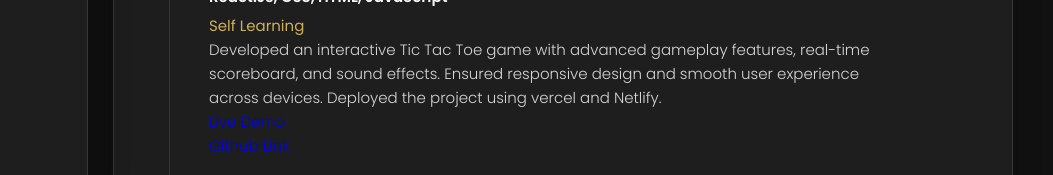
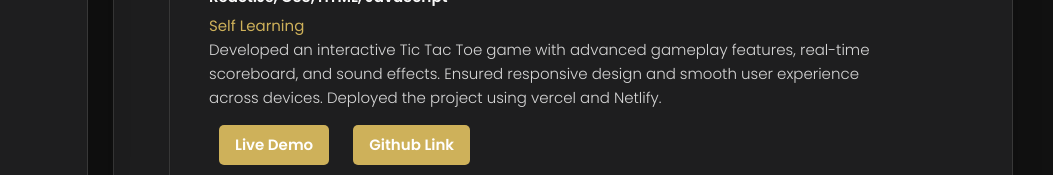
Before and after one commit to ronakdadwani/Portfolio-Project, a plain HTML site: page index.html in a window 1280 px wide. Both pictures are taken after a click on the button "Resume". Shown: the part 589-764 px from the top of the page, 227-1280 px from the left. Drawn offline with nearby package versions, Linux system fonts and the light colour scheme.

Commit message:
full updated resume page

```diff
--- a/assets/css/style.css
+++ b/assets/css/style.css
@@ -487,7 +487,26 @@ main {
 
 .navbar-link.active { color: var(--orange-yellow-crayola); }
 
-
+.demo-project  {
+  text-decoration: none; /* Remove underline */
+  font-weight: bold;
+  padding: 8px 16px; /* Add padding */
+  margin: 0 10px; /* Spacing between buttons */
+  border-radius: 5px; /* Rounded corners */
+  transition: all 0.3s ease-in-out; /* Smooth hover effect */
+  display: inline-block; /* Ensure proper button appearance */
+}
+
+.demo-project {
+  margin-top: 15px;
+  color: #ffffff;
+  background-color: #ceb15a;
+}
+
+.demo-project:hover {
+background-color: #b2cf3f; /* Darker blue on hover */
+box-shadow: 0 4px 8px rgba(0, 0, 0, 0.2); /* Add shadow */
+}
 
 
 
```
